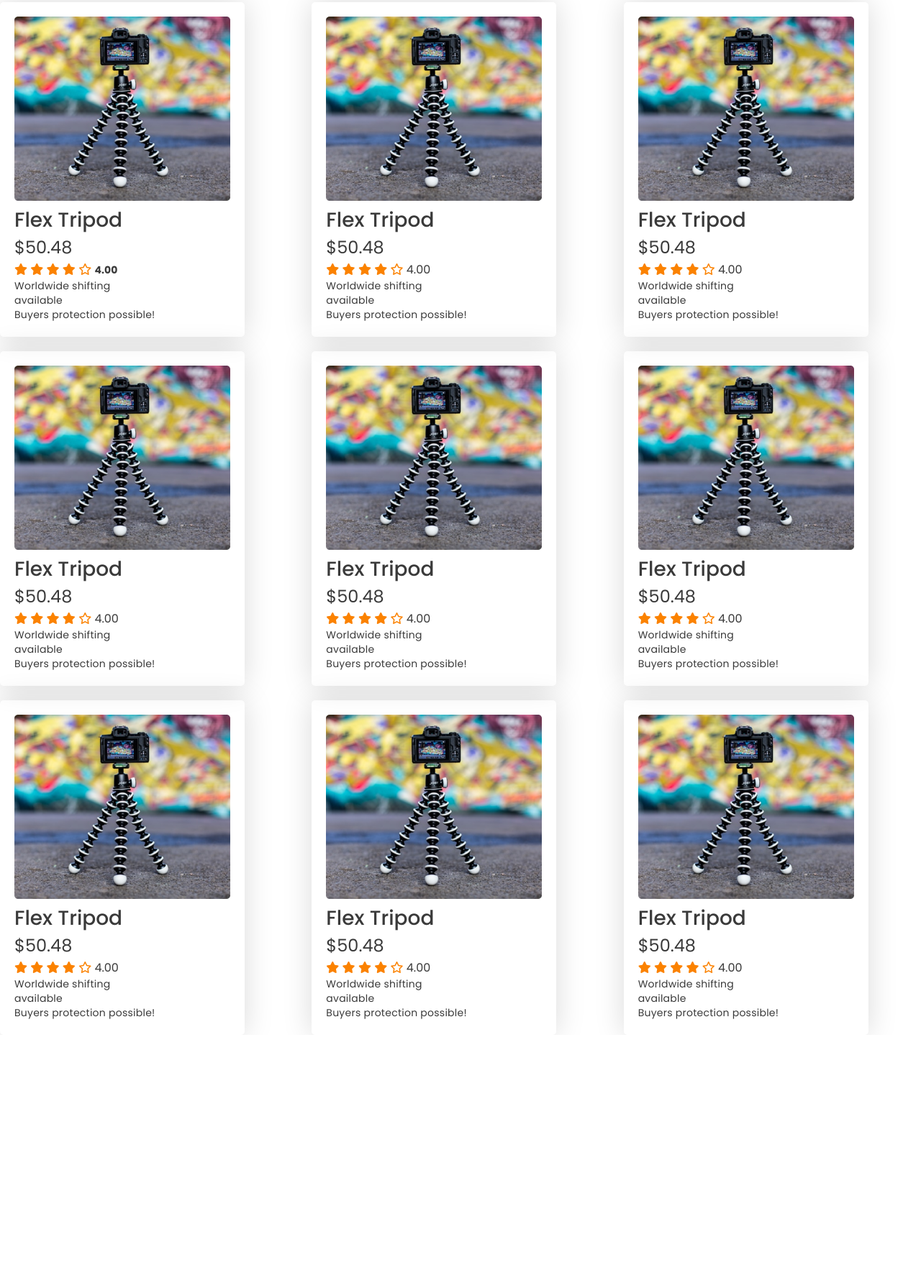
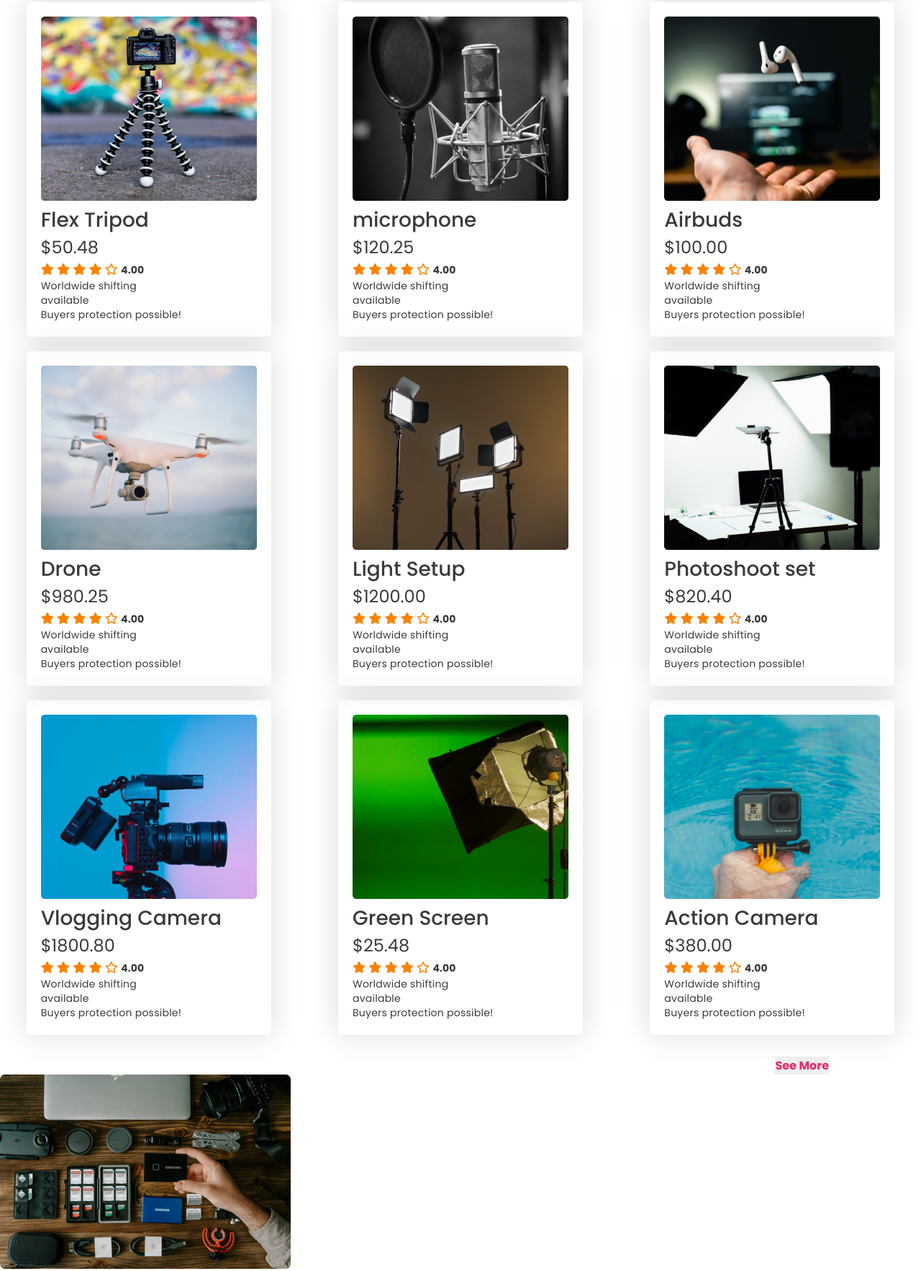
Before and after one commit to WEB-Imran-Hossain/influencer-website, a plain HTML site: page index.html in a window 1280 px wide. Shown: the part 1099-2865 px from the top of the page at 72% size. Before the commit the page ends 2537 px from the top, so only its background shows below. Drawn offline with Linux system fonts and the light colour scheme.

Commit message:
added feature section

```diff
--- a/index.html
+++ b/index.html
@@ -87,17 +87,17 @@
 
                 <div class="container-box">
                     <div class="box-image">
-                        <img src="./images/tripod.png" alt="">
+                        <img src="./images/mic.png" alt="">
                     </div>
 
                     <div class="box-content">
-                        <h2 class="box-title">Flex Tripod</h2>
-                        <p class="price">$50.48</p>
+                        <h2 class="box-title">microphone</h2>
+                        <p class="price">$120.25</p>
                         <i class="fa-solid fa-star star"></i>
                         <i class="fa-solid fa-star star"></i>
                         <i class="fa-solid fa-star star"></i>
                         <i class="fa-solid fa-star star"></i>
-                        <i class="far fa-star star"></i> 4.00
+                        <i class="far fa-star star"></i> <span class="star-rate">4.00</span>
 
                         <p class="box-description">Worldwide shifting<br> available<br>Buyers protection possible!</p>
                     </div>
@@ -107,17 +107,17 @@
 
                 <div class="container-box">
                     <div class="box-image">
-                        <img src="./images/tripod.png" alt="">
+                        <img src="./images/airpod.png" alt="">
                     </div>
 
                     <div class="box-content">
-                        <h2 class="box-title">Flex Tripod</h2>
-                        <p class="price">$50.48</p>
+                        <h2 class="box-title">Airbuds</h2>
+                        <p class="price">$100.00</p>
                         <i class="fa-solid fa-star star"></i>
                         <i class="fa-solid fa-star star"></i>
                         <i class="fa-solid fa-star star"></i>
                         <i class="fa-solid fa-star star"></i>
-                        <i class="far fa-star star"></i> 4.00
+                        <i class="far fa-star star"></i> <span class="star-rate">4.00</span>
 
                         <p class="box-description">Worldwide shifting<br> available<br>Buyers protection possible!</p>
                     </div>
@@ -127,17 +127,17 @@
 
                 <div class="container-box">
                     <div class="box-image">
-                        <img src="./images/tripod.png" alt="">
+                        <img src="./images/drone.png" alt="">
                     </div>
 
                     <div class="box-content">
-                        <h2 class="box-title">Flex Tripod</h2>
-                        <p class="price">$50.48</p>
+                        <h2 class="box-title">Drone</h2>
+                        <p class="price">$980.25</p>
                         <i class="fa-solid fa-star star"></i>
                         <i class="fa-solid fa-star star"></i>
                         <i class="fa-solid fa-star star"></i>
                         <i class="fa-solid fa-star star"></i>
-                        <i class="far fa-star star"></i> 4.00
+                        <i class="far fa-star star"></i> <span class="star-rate">4.00</span>
 
                         <p class="box-description">Worldwide shifting<br> available<br>Buyers protection possible!</p>
                     </div>
@@ -147,17 +147,17 @@
 
                 <div class="container-box">
                     <div class="box-image">
-                        <img src="./images/tripod.png" alt="">
+                        <img src="./images/lights.png" alt="">
                     </div>
 
                     <div class="box-content">
-                        <h2 class="box-title">Flex Tripod</h2>
-                        <p class="price">$50.48</p>
+                        <h2 class="box-title">Light Setup</h2>
+                        <p class="price">$1200.00</p>
                         <i class="fa-solid fa-star star"></i>
                         <i class="fa-solid fa-star star"></i>
                         <i class="fa-solid fa-star star"></i>
                         <i class="fa-solid fa-star star"></i>
-                        <i class="far fa-star star"></i> 4.00
+                        <i class="far fa-star star"></i> <span class="star-rate">4.00</span>
 
                         <p class="box-description">Worldwide shifting<br> available<br>Buyers protection possible!</p>
                     </div>
@@ -167,17 +167,17 @@
 
                 <div class="container-box">
                     <div class="box-image">
-                        <img src="./images/tripod.png" alt="">
+                        <img src="./images/setup.png" alt="">
                     </div>
 
                     <div class="box-content">
-                        <h2 class="box-title">Flex Tripod</h2>
-                        <p class="price">$50.48</p>
+                        <h2 class="box-title">Photoshoot set</h2>
+                        <p class="price">$820.40</p>
                         <i class="fa-solid fa-star star"></i>
                         <i class="fa-solid fa-star star"></i>
                         <i class="fa-solid fa-star star"></i>
                         <i class="fa-solid fa-star star"></i>
-                        <i class="far fa-star star"></i> 4.00
+                        <i class="far fa-star star"></i> <span class="star-rate">4.00</span>
 
                         <p class="box-description">Worldwide shifting<br> available<br>Buyers protection possible!</p>
                     </div>
@@ -187,17 +187,17 @@
 
                 <div class="container-box">
                     <div class="box-image">
-                        <img src="./images/tripod.png" alt="">
+                        <img src="./images/camera.png" alt="">
                     </div>
 
                     <div class="box-content">
-                        <h2 class="box-title">Flex Tripod</h2>
-                        <p class="price">$50.48</p>
+                        <h2 class="box-title">Vlogging Camera</h2>
+                        <p class="price">$1800.80</p>
                         <i class="fa-solid fa-star star"></i>
                         <i class="fa-solid fa-star star"></i>
                         <i class="fa-solid fa-star star"></i>
                         <i class="fa-solid fa-star star"></i>
-                        <i class="far fa-star star"></i> 4.00
+                        <i class="far fa-star star"></i> <span class="star-rate">4.00</span>
 
                         <p class="box-description">Worldwide shifting<br> available<br>Buyers protection possible!</p>
                     </div>
@@ -207,17 +207,17 @@
 
                 <div class="container-box">
                     <div class="box-image">
-                        <img src="./images/tripod.png" alt="">
+                        <img src="./images/single-light.png" alt="">
                     </div>
 
                     <div class="box-content">
-                        <h2 class="box-title">Flex Tripod</h2>
-                        <p class="price">$50.48</p>
+                        <h2 class="box-title">Green Screen</h2>
+                        <p class="price">$25.48</p>
                         <i class="fa-solid fa-star star"></i>
                         <i class="fa-solid fa-star star"></i>
                         <i class="fa-solid fa-star star"></i>
                         <i class="fa-solid fa-star star"></i>
-                        <i class="far fa-star star"></i> 4.00
+                        <i class="far fa-star star"></i> <span class="star-rate">4.00</span>
 
                         <p class="box-description">Worldwide shifting<br> available<br>Buyers protection possible!</p>
                     </div>
@@ -227,24 +227,36 @@
 
                 <div class="container-box">
                     <div class="box-image">
-                        <img src="./images/tripod.png" alt="">
+                        <img src="./images/action.png" alt="">
                     </div>
 
                     <div class="box-content">
-                        <h2 class="box-title">Flex Tripod</h2>
-                        <p class="price">$50.48</p>
+                        <h2 class="box-title">Action Camera</h2>
+                        <p class="price">$380.00</p>
                         <i class="fa-solid fa-star star"></i>
                         <i class="fa-solid fa-star star"></i>
                         <i class="fa-solid fa-star star"></i>
                         <i class="fa-solid fa-star star"></i>
-                        <i class="far fa-star star"></i> 4.00
+                        <i class="far fa-star star"></i> <span class="star-rate">4.00</span>
 
                         <p class="box-description">Worldwide shifting<br> available<br>Buyers protection possible!</p>
                     </div>
                 </div>
             </div>
 
+            <div class="collection-btn">
+                <button class="btn-text">See More </button>
+            </div>
         </section>
+        <!-- popular collection area end -->
+
+        <!-- feature products area start -->
+        <section class="feature-container">
+            <div class="feature-img">
+                <img class="feature-pic" src="./images/gear.png" alt="">
+            </div>
+        </section>
+
     </main>
     <footer></footer>
 </body>
--- a/styles/style.css
+++ b/styles/style.css
@@ -145,7 +145,8 @@
     box-shadow: var(--box-shadow);
     border-radius: 5px;
     padding: 20px;
-}
+    margin: 0 auto;
+    }
 
 .box-image{
     border-radius: 5px;
@@ -180,6 +181,22 @@
     line-height: 143%;
     letter-spacing: 0.252px;
 }
+
+.collection-btn{
+    text-align: right;
+    width: 80%;
+    margin: 0 auto;
+    cursor: pointer;
+}
+.btn-text{
+    color: #E02C6D;
+    font-size: 16px;
+    font-weight: 700;
+    text-align: right;
+    margin-top: 30px;
+}
+
+/* popular collection area end */
 
 
 
@@ -253,6 +270,14 @@
     .logo-container{
         flex-direction: row;
     }
+
+    .price-container{
+        grid-template-columns: 1fr;
+    }
+
+    .collection-btn{
+       text-align: center;
+    }
 }
 
 /* tablet or medium devices responsive */
@@ -284,4 +309,12 @@
         font-size: 16px;
         font-weight: 500;
     }
+
+    .price-container{
+        grid-template-columns: repeat(2, 2fr);
+    }
+
+    .collection-btn{
+       text-align: center;
+    }
 }
```
